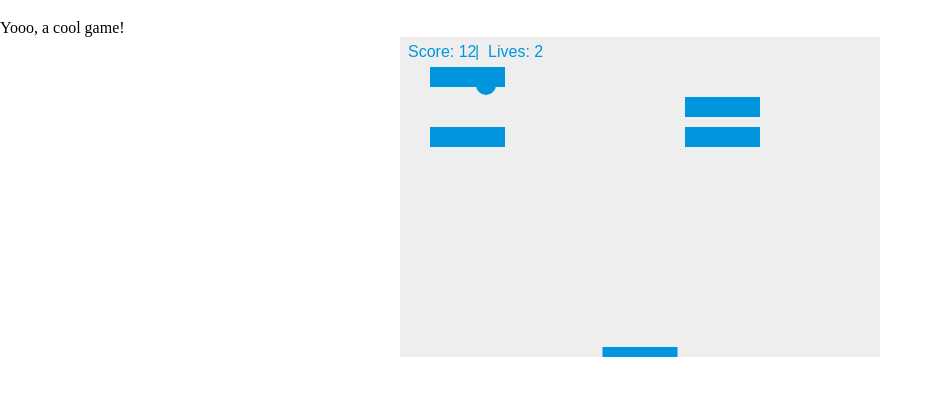
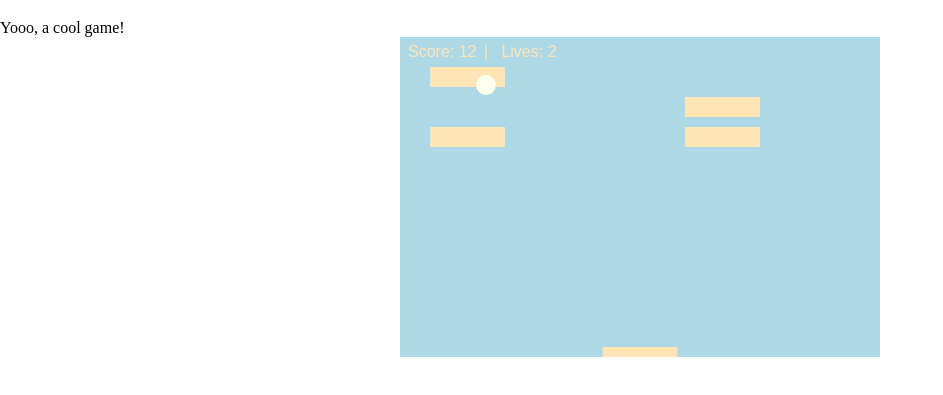
Before and after one commit to CTECH-IT/breakout-BriannaLD, a plain HTML site: page index.html in a window 1280 px wide. Shown: the part 61-456 px from the top of the page, without its empty margins (0-943 px from the left). Drawn offline with nearby package versions, Linux system fonts and the light colour scheme.

Commit message:
Changed BG, ball, and paddle color

```diff
--- a/scripts/main.js
+++ b/scripts/main.js
@@ -41,7 +41,7 @@ function drawBall() {
 //draw the ball
 ctx.beginPath();
 ctx.arc(x, y, ballRadius, 0, Math.PI*2);
-ctx.fillStyle = "#0095DD";
+ctx.fillStyle = "#FFFFF0";
 ctx.fill();
 ctx.closePath;
 }
@@ -49,7 +49,7 @@ ctx.closePath;
 function drawPaddle () {
     ctx.beginPath();
     ctx.rect(paddleX, canvas.height-paddleHeight, paddleWidth, paddleHeight);
-    ctx.fillStyle = "#0095DD";
+    ctx.fillStyle = "#FFE4B5";
     ctx.fill();
     ctx.closePath();
 }
@@ -64,7 +64,7 @@ function drawBricks () {
             bricks[c][r].y = brickY;
             ctx.beginPath();
             ctx.rect(brickX, brickY, brickWidth, brickHeight);
-            ctx.fillStyle = "#0095DD";
+            ctx.fillStyle = "#FFE4B5";
             ctx.fill();
             ctx.closePath();
             }
@@ -163,7 +163,7 @@ function collisionDetection() {
 function drawLives(){
     ctx.font = "16px Arial";
     ctx.fillStyle = "0095DD";
-    ctx.fillText("|  Lives: " + lives, 75, 20)
+    ctx.fillText("  |   Lives: " + lives, 75, 20)
 }
 
 function drawScore(){
--- a/stylesheets/styles.css
+++ b/stylesheets/styles.css
@@ -4,7 +4,7 @@
 }
 
 canvas {
-background: #eee;
+background: #ADD8E6;
 display: block;
 margin: 0 auto;
 }
```
